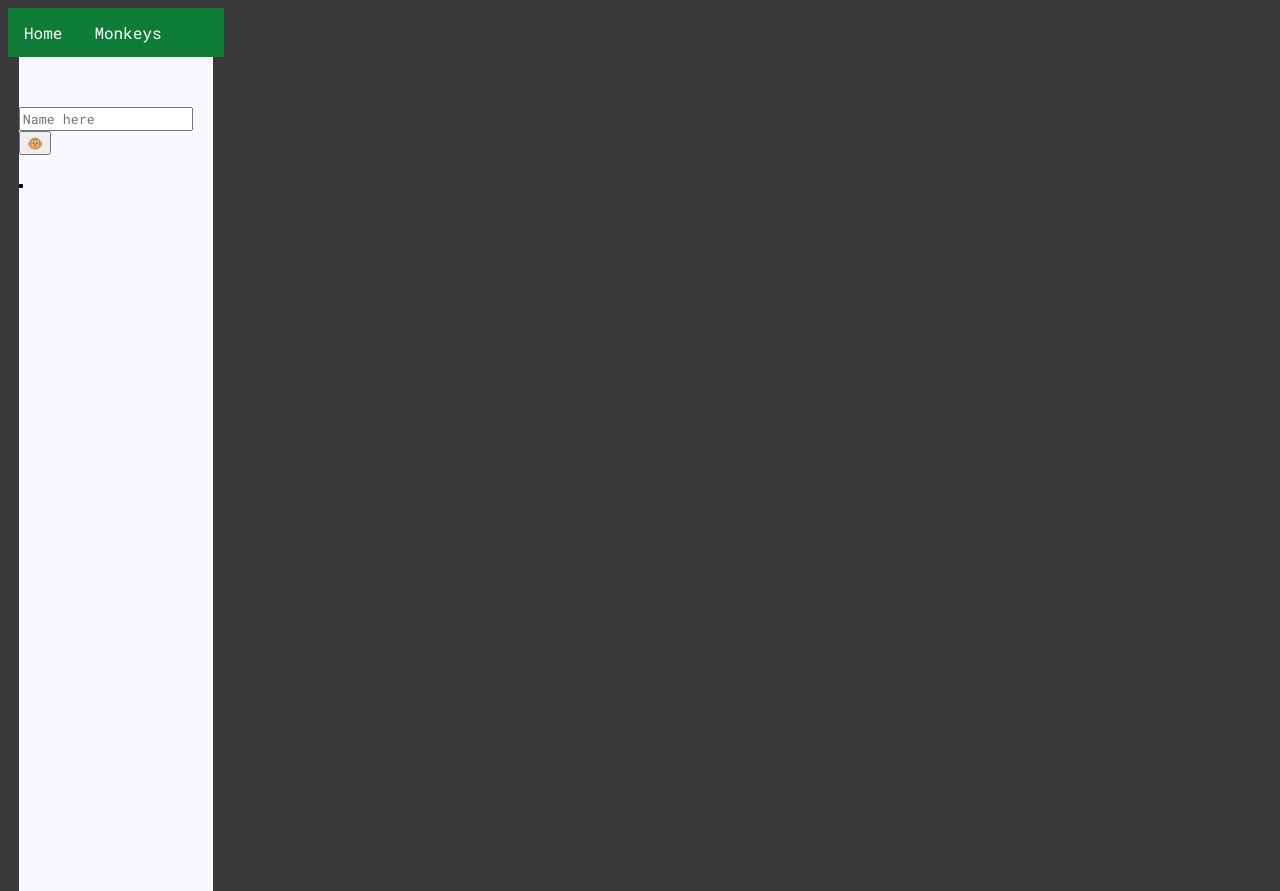
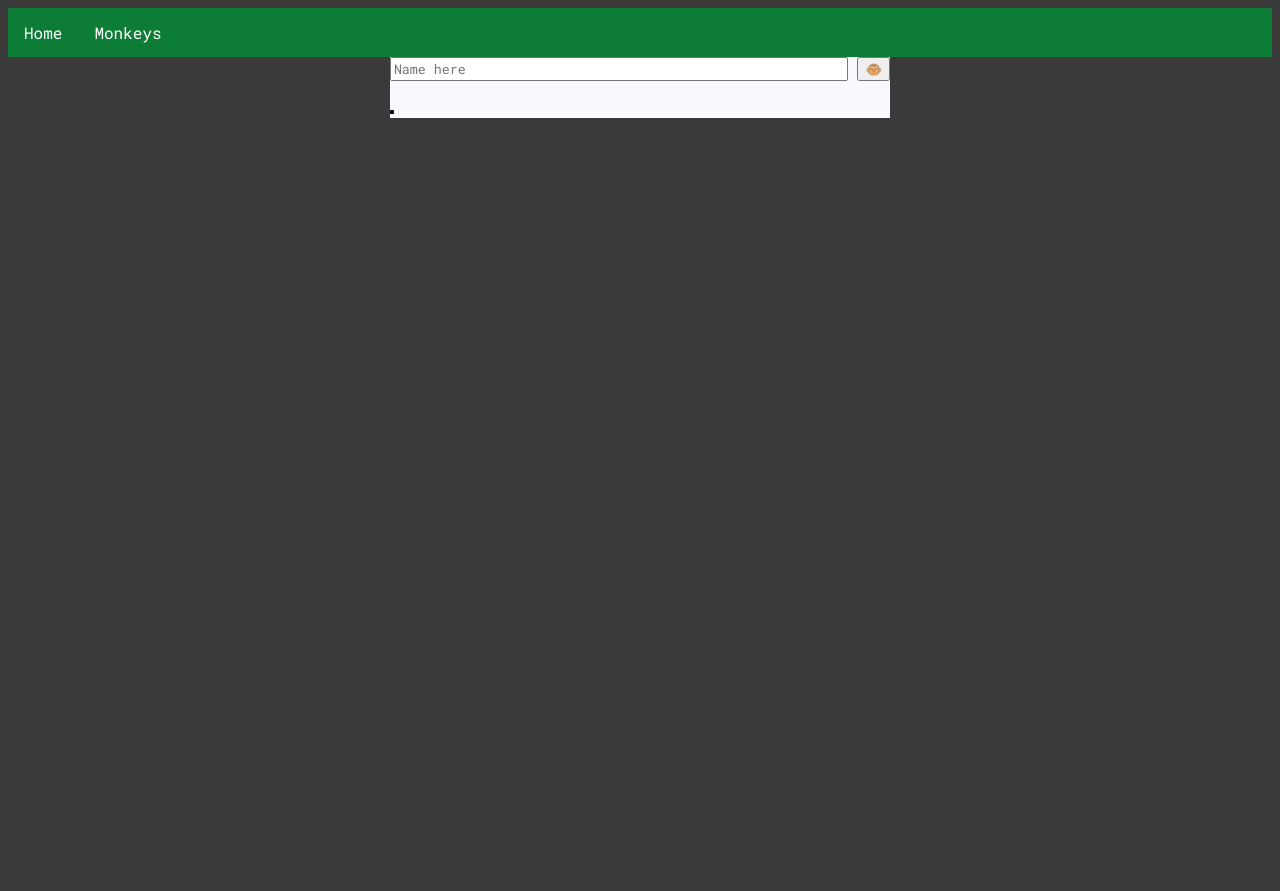
Before and after one commit to crimson-collin/crimson-collin.github.io, a plain HTML site: page your_monkey.html in a window 1280 px wide. After the commit the page ends 800 px from the top, so only its background shows below. Drawn offline with nearby package versions, Linux system fonts and the light colour scheme; some icons are missing.

Commit message:
still trying to ge tbackground

```diff
--- a/your_monkey.html
+++ b/your_monkey.html
@@ -16,42 +16,41 @@
         border-radius: 1px;
     }
 
-    html{
+    .container{
+        display: flex;
+        flex-direction: column;
+        flex-wrap: wrap;
         height: 100%;
         width: 100%;
 
-        display: flex;
-        flex-direction: column;
-        flex-flow: wrap;
+        align-items: center;
+        justify-content: center;
     }
 
     .wrapper{
-        height: 100%;
         align-items: center;
         justify-content: center;
-    }
-    .container{
         height: 100%;
-        padding-top: 50px;
+
         margin-left: 5%;
         margin-right: 5%;
         background-color: ghostwhite;
         flex: 1;
     }
 
-    .input{
+    #input{
         grid-row:1;
     }
 
-    .money_button{
+    #money_button{
         width: 50px;
     }
 
-    .inputId{
-        width: 500px;
+    #inputId{
+        width: 450px;
     }
 
-    .line-break {
+    #line-break {
         width: 100%;
     }
 </style>
@@ -78,6 +77,7 @@
             <div class="line-break"></div>
             <img id="monkey"></img>
         </div>
+    </div>
 
     <script>
         function getInputValue() {
@@ -95,5 +95,4 @@
             image.src = unique_monkey.url;
         }
     </script>
-    </div>
 </html>
```
Lines whose indentation alone changed are shown as unchanged.
